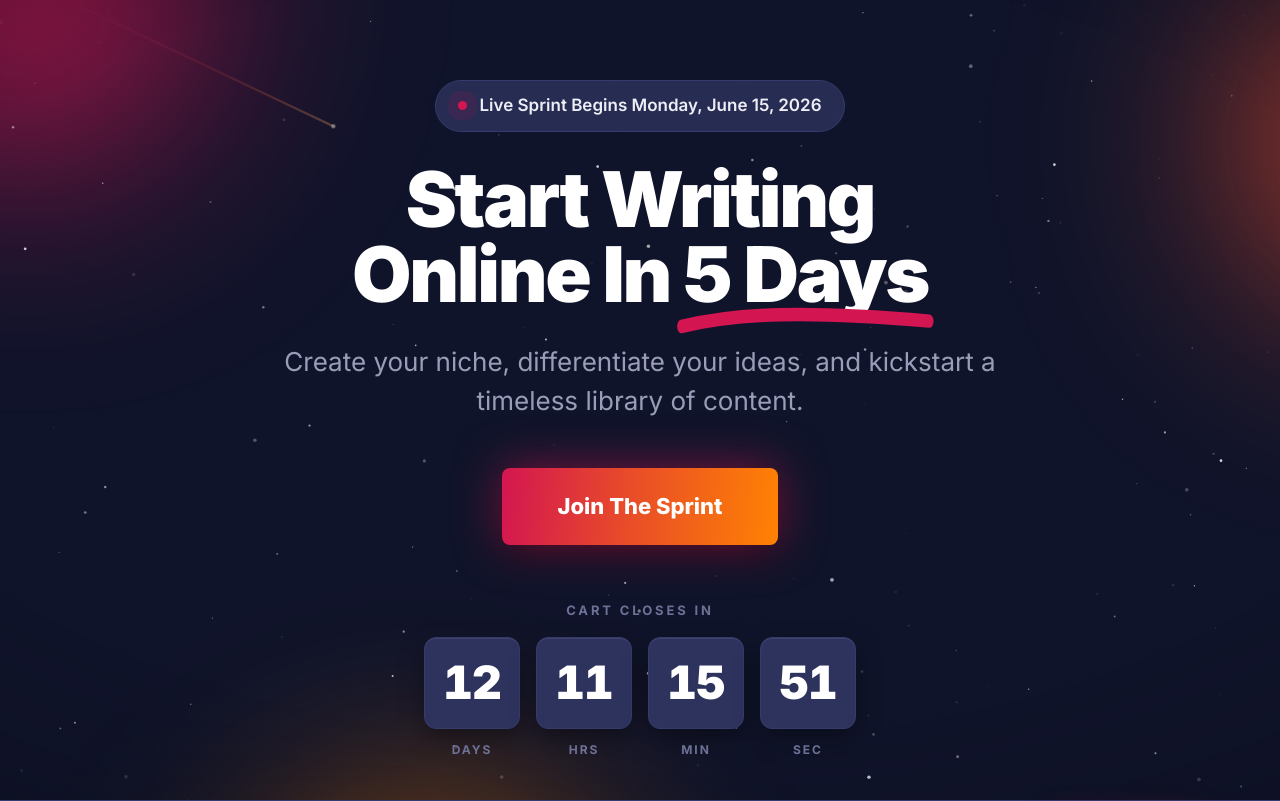
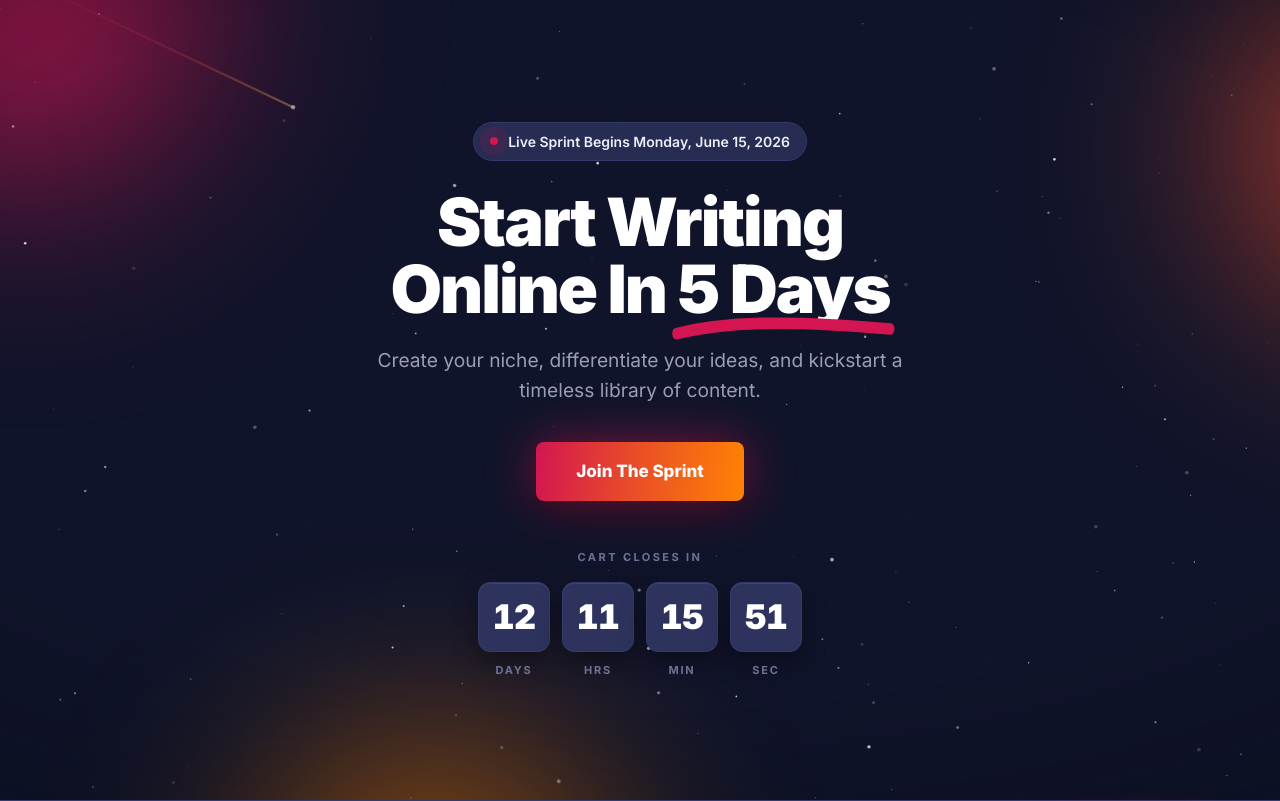
Before and after one commit to jtzack/swo-sprint, a React (Vite) app: page / in a window 1280 px wide. Shown: the top 801 px of the page. Built offline with nearby package versions, Linux system fonts and the light colour scheme.

Commit message:
Rebalance hero proportions: smaller pill/CTA/countdown, tighter spacing

```diff
--- a/src/App.tsx
+++ b/src/App.tsx
@@ -286,14 +286,14 @@ function Hero({ ctaRef }: { ctaRef: React.RefObject<HTMLAnchorElement | null> })
       </div>
       <div className="swo-vignette" aria-hidden="true" />
 
-      <div className="relative z-[2] w-full max-w-[1040px] mx-auto px-5 md:px-8 py-20 text-center flex flex-col items-center">
-        <div className="inline-flex items-center gap-3 bg-card-2/80 border border-line rounded-full px-[22px] py-3 text-[17px] font-semibold text-fg-1 backdrop-blur-[6px]">
-          <span className="swo-pulse w-[9px] h-[9px] rounded-full bg-red flex-shrink-0" />
+      <div className="relative z-[2] w-full max-w-[900px] mx-auto px-5 md:px-8 py-20 text-center flex flex-col items-center">
+        <div className="inline-flex items-center gap-2.5 bg-card-2/80 border border-line rounded-full px-4 py-2 text-[14px] font-semibold text-fg-1 backdrop-blur-[6px]">
+          <span className="swo-pulse w-2 h-2 rounded-full bg-red flex-shrink-0" />
           Live Sprint Begins Monday, June 15, 2026
         </div>
         <h1
-          className="font-black text-white mt-[30px]"
-          style={{ fontSize: 'clamp(40px, 6vw, 82px)', lineHeight: 0.98, letterSpacing: '-0.03em', textWrap: 'balance' as React.CSSProperties['textWrap'] }}
+          className="font-black text-white mt-7"
+          style={{ fontSize: 'clamp(38px, 5.2vw, 68px)', lineHeight: 1.0, letterSpacing: '-0.03em', textWrap: 'balance' as React.CSSProperties['textWrap'] }}
         >
           Start Writing<br />
           Online In{' '}
@@ -304,18 +304,18 @@ function Hero({ ctaRef }: { ctaRef: React.RefObject<HTMLAnchorElement | null> })
             </svg>
           </span>
         </h1>
-        <p className="text-fg-2 max-w-[720px] mt-[30px]" style={{ fontSize: 'clamp(18px, 2.1vw, 26px)', lineHeight: 1.5 }}>
+        <p className="text-fg-2 max-w-[560px] mt-6" style={{ fontSize: 'clamp(16px, 1.5vw, 20px)', lineHeight: 1.55 }}>
           Create your niche, differentiate your ideas, and kickstart a timeless library of content.
         </p>
         <a
           ref={ctaRef}
           href={DEFAULT_CTA_URL}
           onClick={() => trackCTA('Hero')}
-          className="swo-cta-glow inline-flex items-center justify-center mt-12 font-extrabold text-[22px] text-white bg-cta-gradient rounded-btn px-14 py-[22px] transition-[transform,filter] duration-150 hover:brightness-[1.06] active:scale-[0.98]"
+          className="swo-cta-glow inline-flex items-center justify-center mt-9 font-extrabold text-[17px] text-white bg-cta-gradient rounded-btn px-10 py-[17px] transition-[transform,filter] duration-150 hover:brightness-[1.06] active:scale-[0.98]"
         >
           Join The Sprint
         </a>
-        <p className="text-[13px] font-bold uppercase text-fg-3 mt-14 mb-4" style={{ letterSpacing: '0.22em' }}>Cart Closes In</p>
+        <p className="text-[11px] font-bold uppercase text-fg-3 mt-12 mb-4" style={{ letterSpacing: '0.22em' }}>Cart Closes In</p>
         <CountdownTimer targetDate={CART_CLOSE_DATE} hero />
       </div>
     </header>
--- a/src/index.css
+++ b/src/index.css
@@ -79,24 +79,24 @@ body {
 /* glowing CTA */
 .swo-cta-glow { box-shadow: 0 0 46px 0 rgba(211,22,81,0.55), 0 14px 30px rgba(0,0,0,0.4); }
 
-/* big hero countdown */
-.swo-countdown { display: flex; gap: 16px; justify-content: center; }
-.swo-countdown .cd-unit { display: flex; flex-direction: column; align-items: center; gap: 12px; }
+/* hero countdown */
+.swo-countdown { display: flex; gap: 12px; justify-content: center; }
+.swo-countdown .cd-unit { display: flex; flex-direction: column; align-items: center; gap: 10px; }
 .swo-countdown .cd-box {
-  width: 96px; height: 92px;
+  width: 72px; height: 70px;
   background: #2D335D; border: 1px solid #353B6B; border-radius: 12px;
   display: flex; align-items: center; justify-content: center;
-  font-weight: 900; font-size: 46px; letter-spacing: -0.02em;
+  font-weight: 900; font-size: 34px; letter-spacing: -0.02em;
   font-variant-numeric: tabular-nums;
   box-shadow: inset 0 1px 0 rgba(255,255,255,0.08), 0 10px 24px rgba(0,0,0,0.35);
 }
 .swo-countdown .cd-unit span {
-  font-weight: 700; font-size: 12px; letter-spacing: 0.16em;
+  font-weight: 700; font-size: 11px; letter-spacing: 0.16em;
   text-transform: uppercase; color: #6E7196;
 }
 @media (max-width: 640px) {
-  .swo-countdown .cd-box { width: 70px; height: 70px; font-size: 34px; }
-  .swo-countdown { gap: 10px; }
+  .swo-countdown .cd-box { width: 60px; height: 58px; font-size: 28px; }
+  .swo-countdown { gap: 8px; }
 }
 
 @media (prefers-reduced-motion: reduce) {
```
